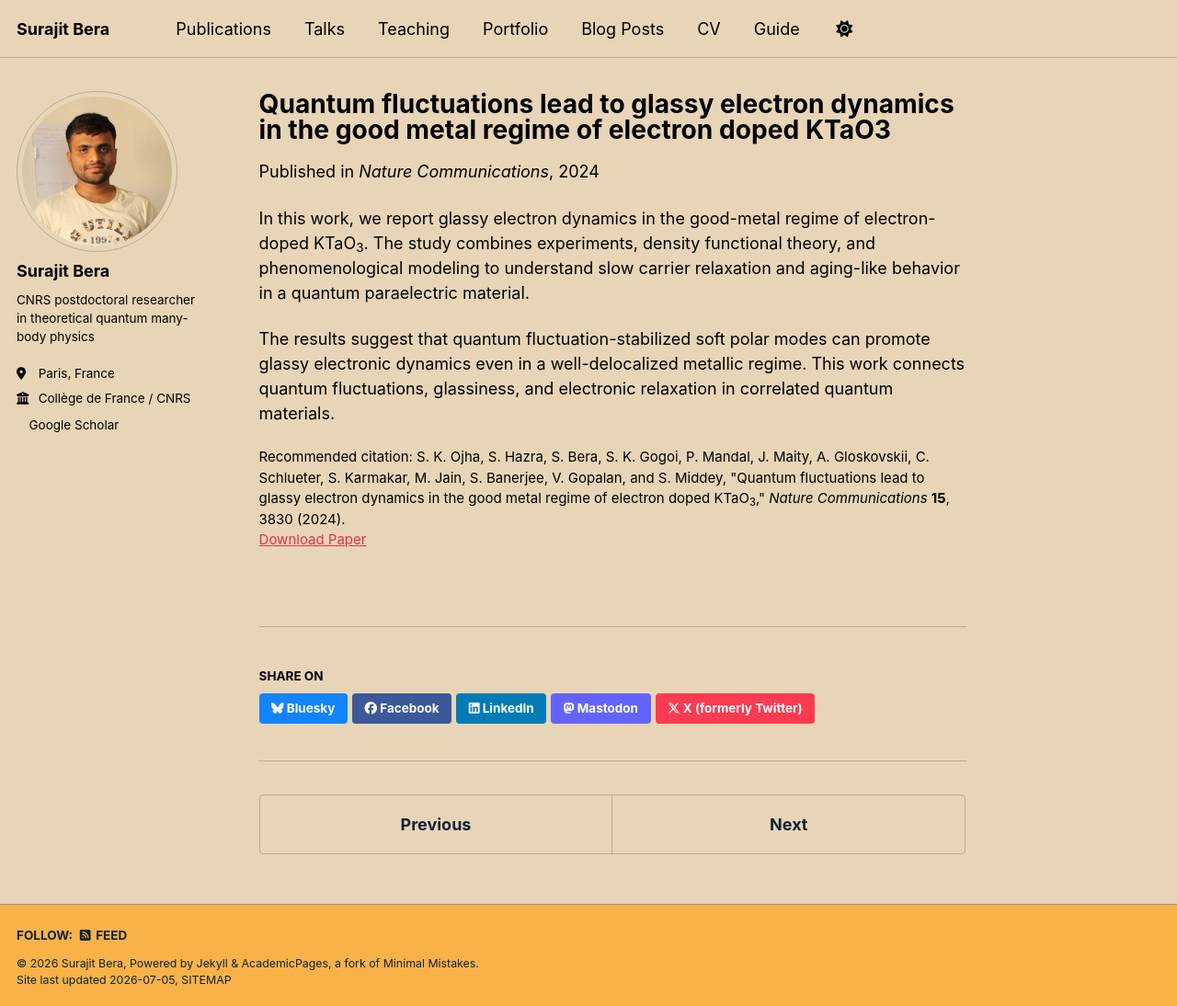
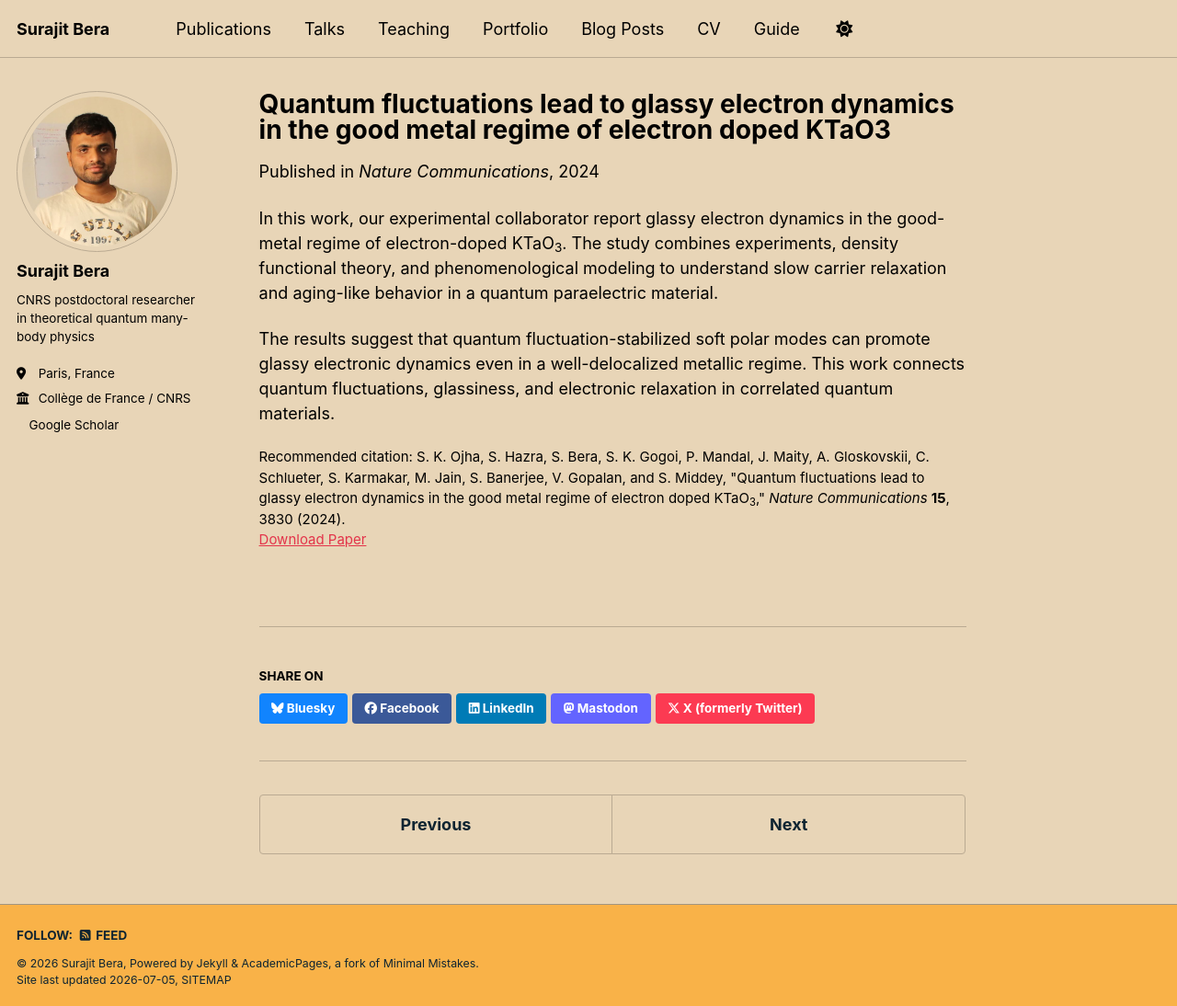
Before and after one commit to surajitbera-physics/surajitbera-physics.github.io, a Jekyll site: the page built from _publications/2024-glassy-electron-dynamics-ktao3.md, in a window 1280 px wide and 1094 px high. Shown: the whole window at 92% size. Built offline with Jekyll 4.4.1, drawn with Linux system fonts in a browser that asks for light colours; a style sheet for code colours, icons or effects is not loaded.

Commit message:
Clarify collaborator's role in glassy electron dynamics study
Updated the description to clarify the role of the experimental collaborator in the study.

```diff
--- a/_publications/2024-glassy-electron-dynamics-ktao3.md
+++ b/_publications/2024-glassy-electron-dynamics-ktao3.md
@@ -10,6 +10,6 @@ paperurl: "https://doi.org/10.1038/s41467-024-47956-4"
 citation: "S. K. Ojha, S. Hazra, S. Bera, S. K. Gogoi, P. Mandal, J. Maity, A. Gloskovskii, C. Schlueter, S. Karmakar, M. Jain, S. Banerjee, V. Gopalan, and S. Middey, &quot;Quantum fluctuations lead to glassy electron dynamics in the good metal regime of electron doped KTaO<sub>3</sub>,&quot; <i>Nature Communications</i> <b>15</b>, 3830 (2024)."
 ---
 
-In this work, we report glassy electron dynamics in the good-metal regime of electron-doped KTaO<sub>3</sub>. The study combines experiments, density functional theory, and phenomenological modeling to understand slow carrier relaxation and aging-like behavior in a quantum paraelectric material.
+In this work, our experimental collaborator report glassy electron dynamics in the good-metal regime of electron-doped KTaO<sub>3</sub>. The study combines experiments, density functional theory, and phenomenological modeling to understand slow carrier relaxation and aging-like behavior in a quantum paraelectric material.
 
 The results suggest that quantum fluctuation-stabilized soft polar modes can promote glassy electronic dynamics even in a well-delocalized metallic regime. This work connects quantum fluctuations, glassiness, and electronic relaxation in correlated quantum materials.
```
